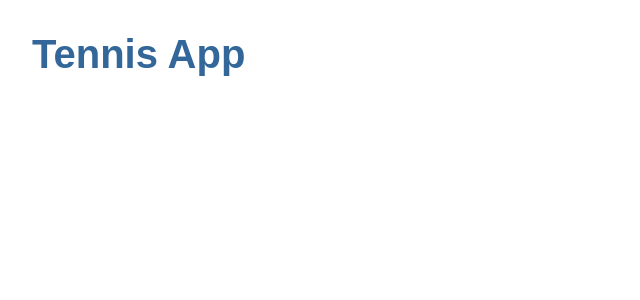
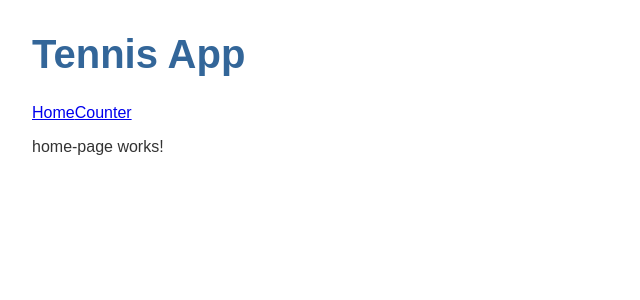
Before and after one commit to timroe7/tennis, an Angular app: page /home-page in a window 1280 px wide. Before the commit this address led to /. Shown: the top 300 px of the page, without its empty margins (0-640 px from the left). Built offline with nearby package versions, Linux system fonts and the light colour scheme.

Commit message:
Testing commit

```diff
--- a/package.json
+++ b/package.json
@@ -24,13 +24,13 @@
     "e2e": "ng e2e"
   },
   "devDependencies": {
-    "@angular-devkit/build-angular": "~0.10.0",
+    "@angular-devkit/build-angular": "^0.10.7",
     "@angular/cli": "~7.0.2",
     "@angular/compiler-cli": "~7.0.0",
     "@angular/language-service": "~7.0.0",
-    "@types/node": "~8.9.4",
     "@types/jasmine": "~2.8.8",
     "@types/jasminewd2": "~2.0.3",
+    "@types/node": "~8.9.4",
     "codelyzer": "~4.5.0",
     "jasmine-core": "~2.99.1",
     "jasmine-spec-reporter": "~4.2.1",
--- a/src/app/app-routing.module.ts
+++ b/src/app/app-routing.module.ts
@@ -1,9 +1,12 @@
 import { NgModule } from '@angular/core';
 import { RouterModule, Routes } from '@angular/router';
 import { CounterComponent } from './counter/counter.component';
+import { HomePageComponent } from './home-page/home-page.component';
 
 const routes: Routes = [
-  { path: '', redirectTo: '/counter', pathMatch: 'full' },
+  { path: '', redirectTo: '/home-page', pathMatch: 'full' },
+  { path: 'home-page', component: HomePageComponent },
+  { path: 'counter', redirectTo: '/counter', pathMatch: 'full'},
   { path: 'counter', component: CounterComponent }
 ];
 
--- a/src/app/app.component.html
+++ b/src/app/app.component.html
@@ -1,2 +1,4 @@
 <h1>{{title}}</h1>
+<a routerLink="/home-page">Home</a>
+<a routerLink="/counter">Counter</a>
 <router-outlet></router-outlet>
```
